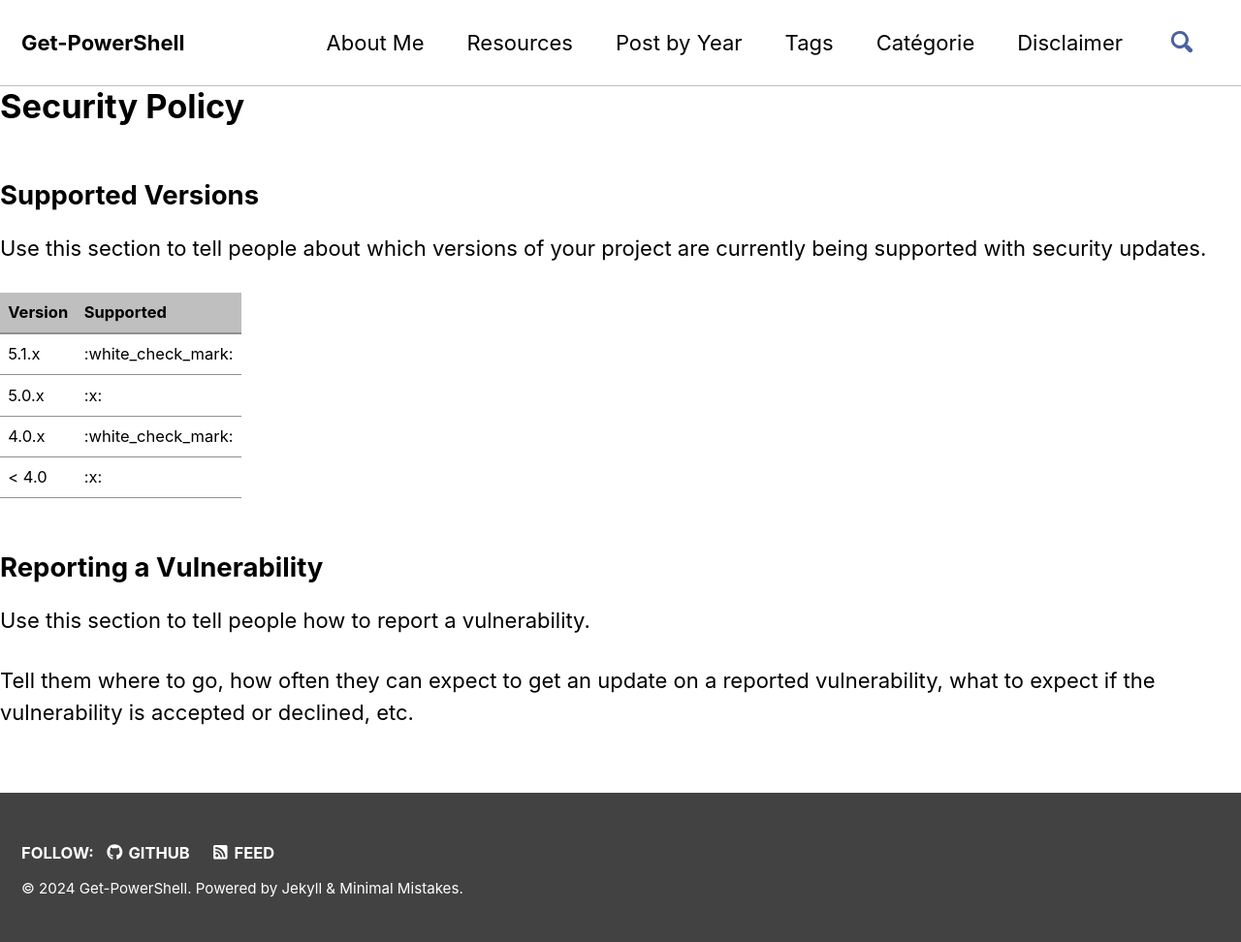
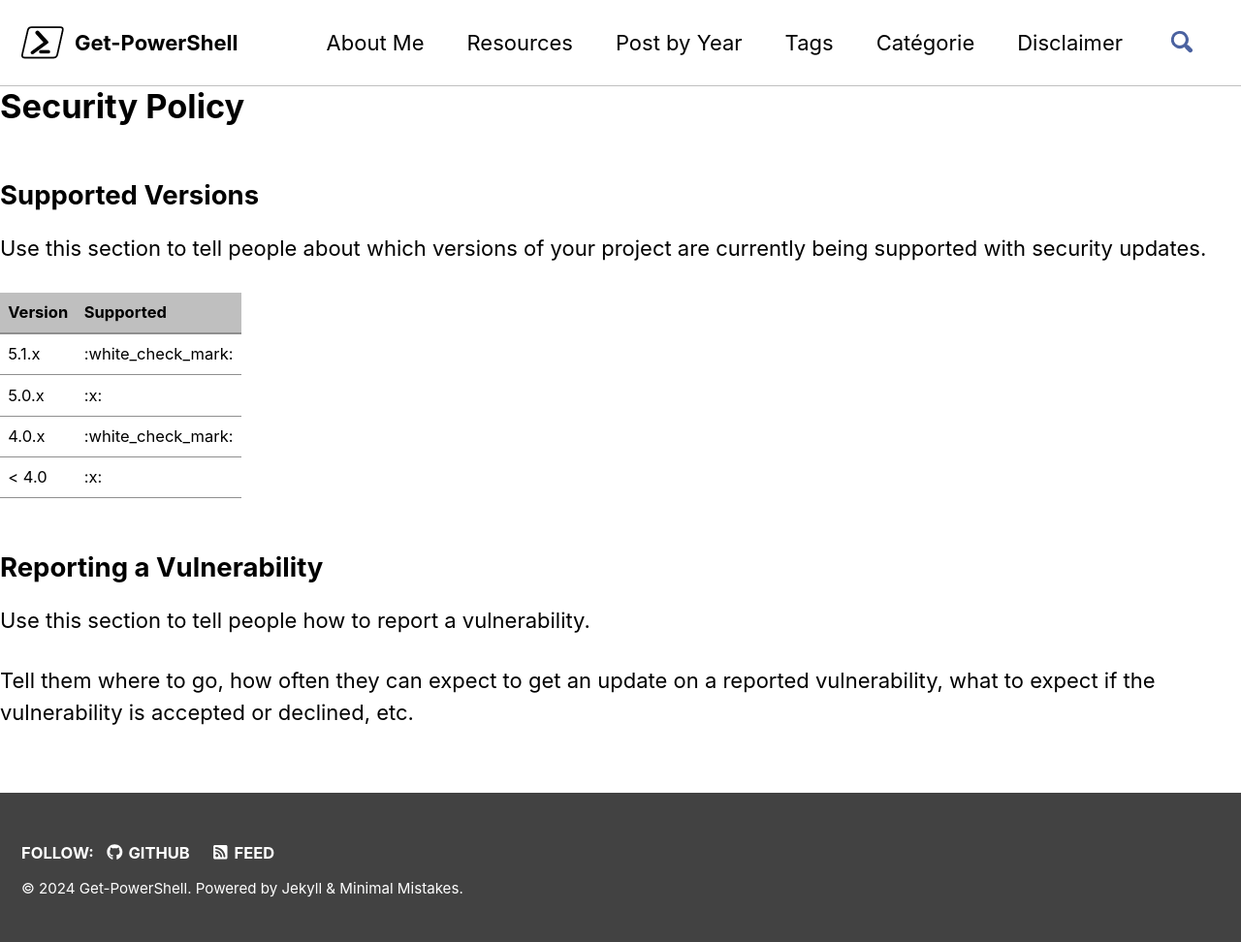
Before and after one commit to JM2K69/JM2K69.github.io, a Jekyll site: the page built from SECURITY.md, in a window 1280 px wide. Shown: the whole page at 97% size. Built offline with Jekyll 4.4.1, drawn with Linux system fonts in a browser that asks for light colours; cached includes are drawn as plain includes; nearby versions of some CDN libraries; our own code applies the rules of GitHub Pages for plain Markdown files.

Commit message:
Fix Logo

```diff
--- a/_config.yml
+++ b/_config.yml
@@ -25,7 +25,7 @@ url                      : https://JM2K69.github.io # the base hostname & protoc
 baseurl                  : # the subpath of your site, e.g. "/blog"
 repository               : JM2K69/JM2K69.github.io # GitHub username/repo-name e.g. "mmistakes/minimal-mistakes"
 teaser                   : # path of fallback teaser image, e.g. "/assets/images/500x300.png"
-logo                     : #"/img/logo/logo.png" # path of logo image to display in the masthead, e.g. "/assets/images/88x88.png"
+logo                     : "/img/logo/logo.png" # path of logo image to display in the masthead, e.g. "/assets/images/88x88.png"
 masthead_title           : # overrides the website title displayed in the masthead, use " " for no title
 # breadcrumbs            : false # true, false (default)
 words_per_minute         : 200
--- a/index.html
+++ b/index.html
@@ -3,6 +3,6 @@ layout: home
 author_profile: true
 sidebar:
   - title: ""
-    image: "/img/books/logo.png"
+    image: "/img/books/GPO.jpg"
     nav: sidebar-logomvp
 ---
```
